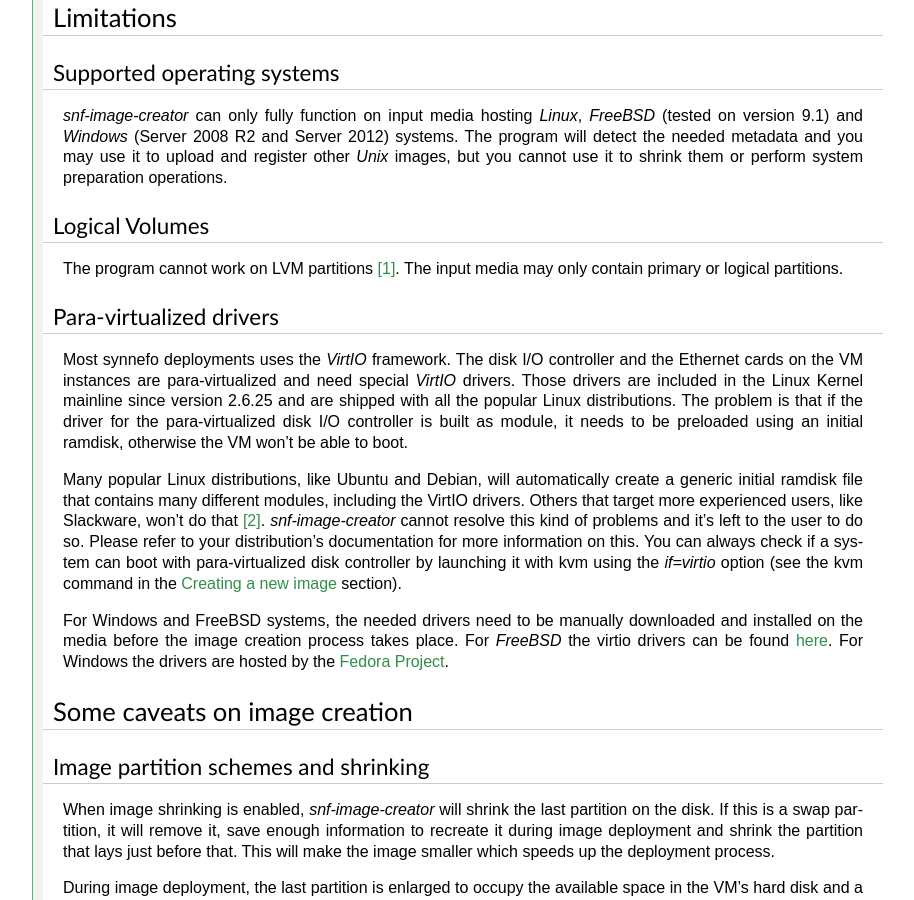
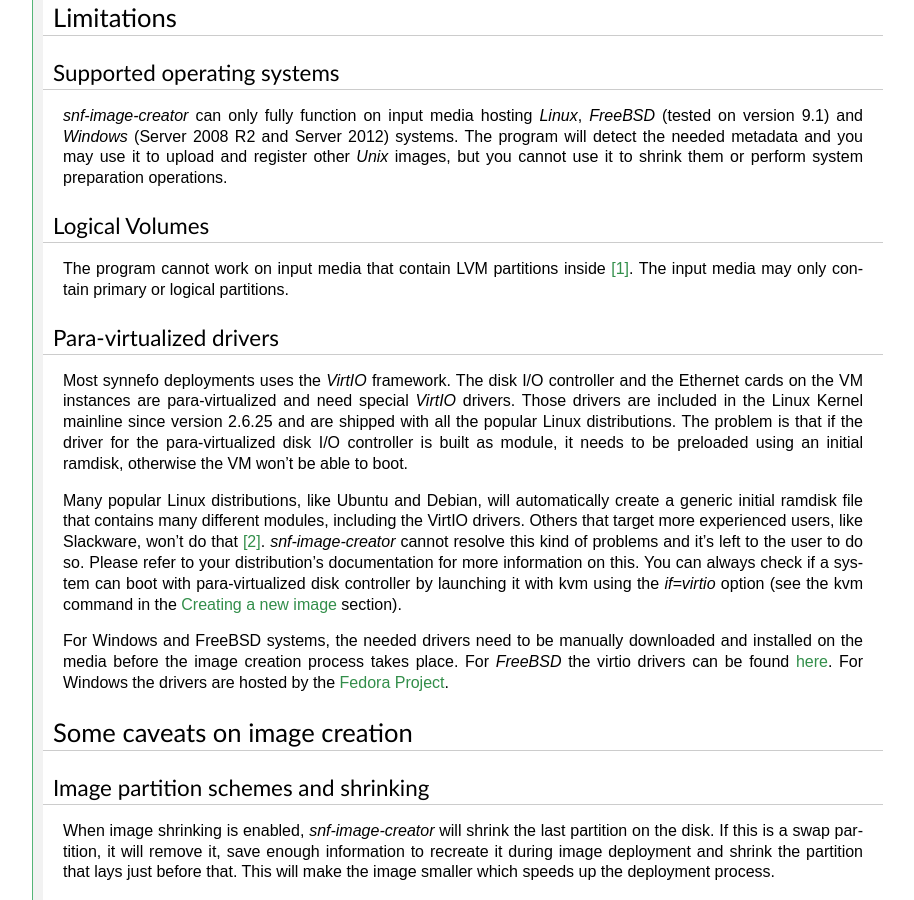
Before and after one commit to grnet/snf-image-creator, a Sphinx documentation site: the page built from docs/usage.rst, in a window 1280 px wide and 900 px high, scrolled down 6141 px. Shown: the whole window, without its empty margins (187-1101 px from the left). Built offline with Sphinx 7.4.7, drawn with Linux system fonts in a browser that asks for light colours.

Commit message:
docs: Rephrase the LVM limitation
Make sure the user understands that this limitation has to do with the
input media internals and not with the place where the input media
itself is stored.

```diff
--- a/docs/usage.rst
+++ b/docs/usage.rst
@@ -314,8 +314,8 @@
 Logical Volumes
 ---------------
 
-The program cannot work on LVM partitions [#f1]_. The input media may only
-contain primary or logical partitions.
+The program cannot work on input media that contain LVM partitions inside
+[#f1]_. The input media may only contain primary or logical partitions.
 
 Para-virtualized drivers
 ------------------------
```
